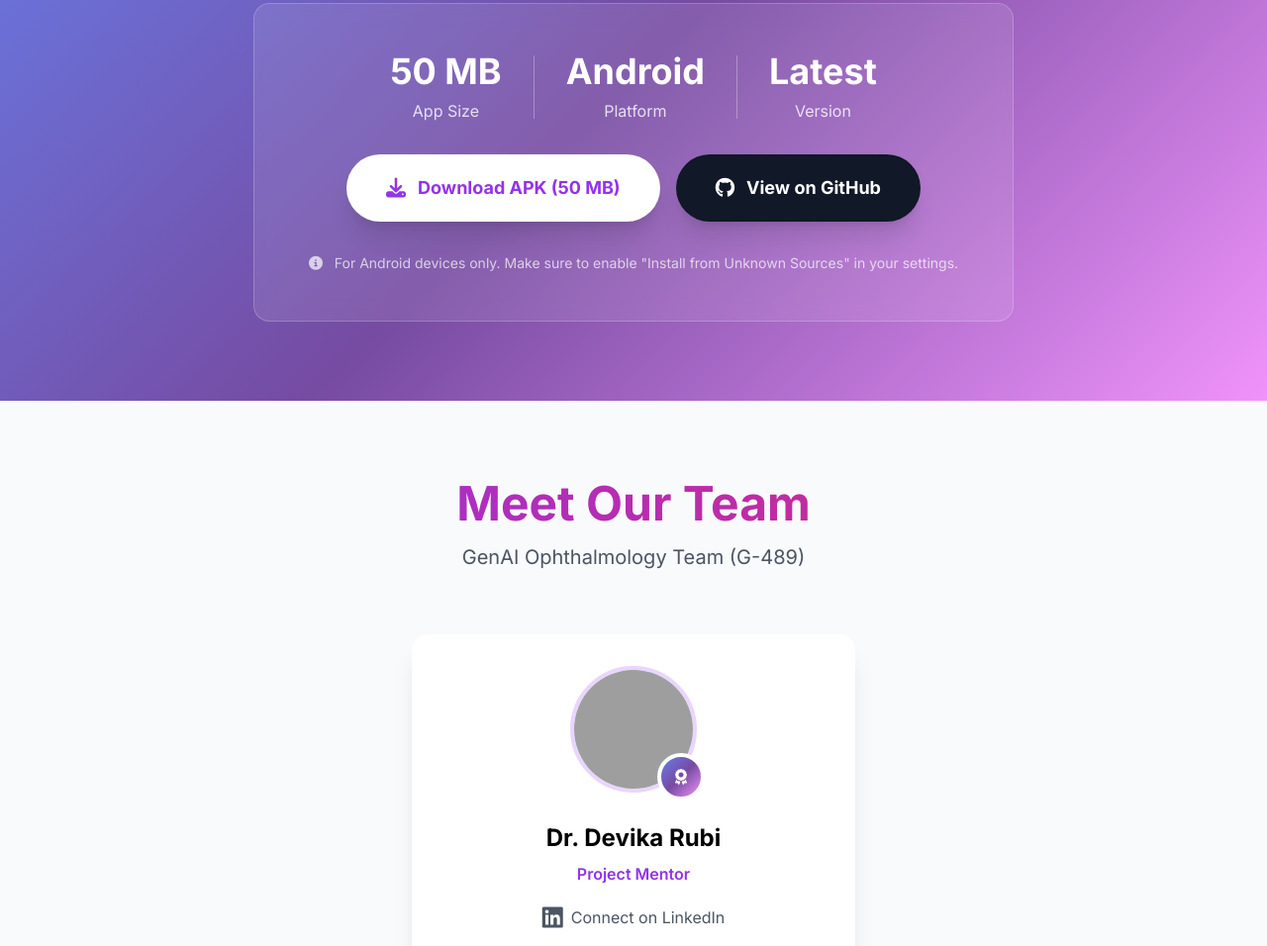
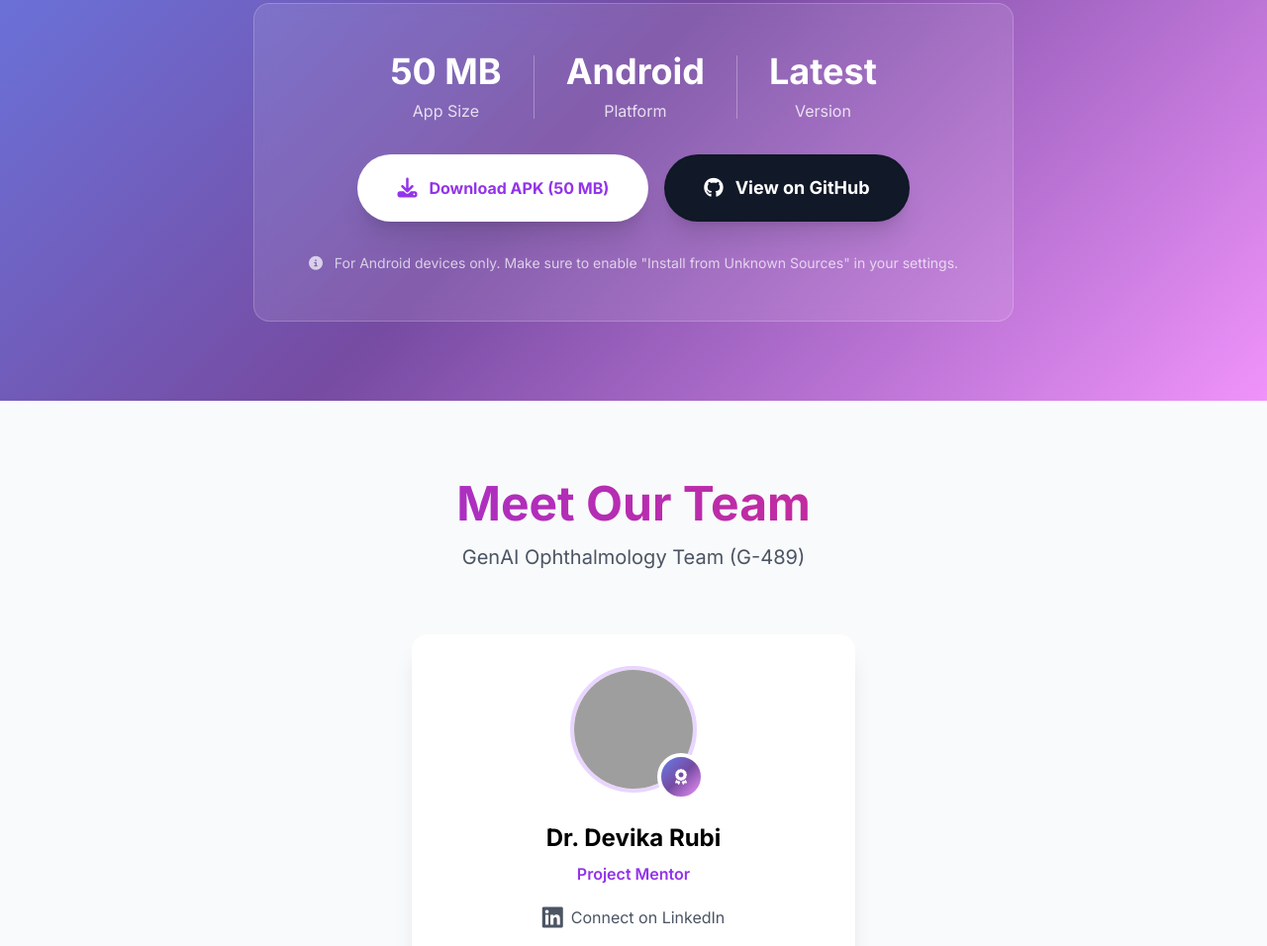
Before and after one commit to eluriNarsimhulu/optim-web, a website: page index.html in a window 1280 px wide. Shown: the part 3913-4869 px from the top of the page at 99% size. Drawn offline with nearby package versions, Linux system fonts and the light colour scheme; grey boxes are pictures that could not be loaded.

Commit message:
Update download button text size
Changed button text size from 'text-lg' to 'text-base'.

```diff
--- a/index.html
+++ b/index.html
@@ -423,7 +423,7 @@
                 </div>
 
                 <div class="flex flex-col sm:flex-row items-center justify-center space-y-4 sm:space-y-0 sm:space-x-4 mb-8">
-                    <a href="optim_release.apk" download class="inline-flex items-center bg-white text-purple-600 px-10 py-5 rounded-full font-bold text-lg hover:bg-gray-100 transition shadow-xl">
+                    <a href="optim_release.apk" download class="inline-flex items-center bg-white text-purple-600 px-10 py-5 rounded-full font-bold text-base hover:bg-gray-100 transition shadow-xl">
                         <i class="fas fa-download mr-3 text-xl"></i>
                         Download APK (50 MB)
                     </a>
```
